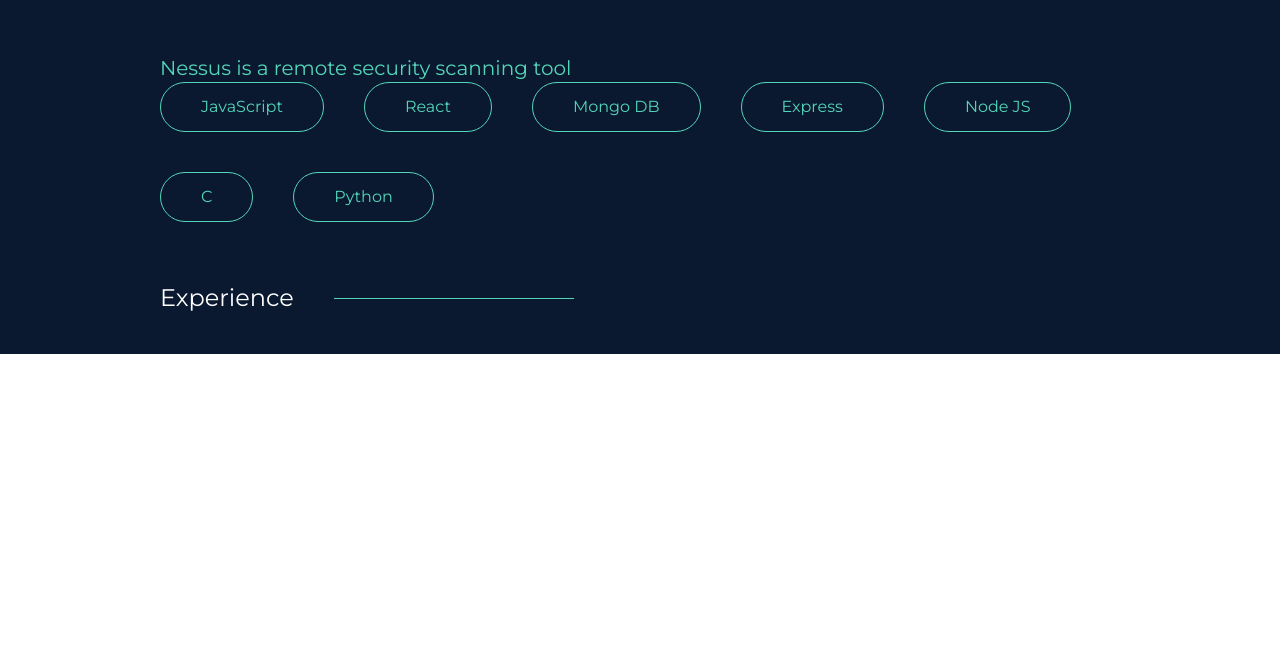
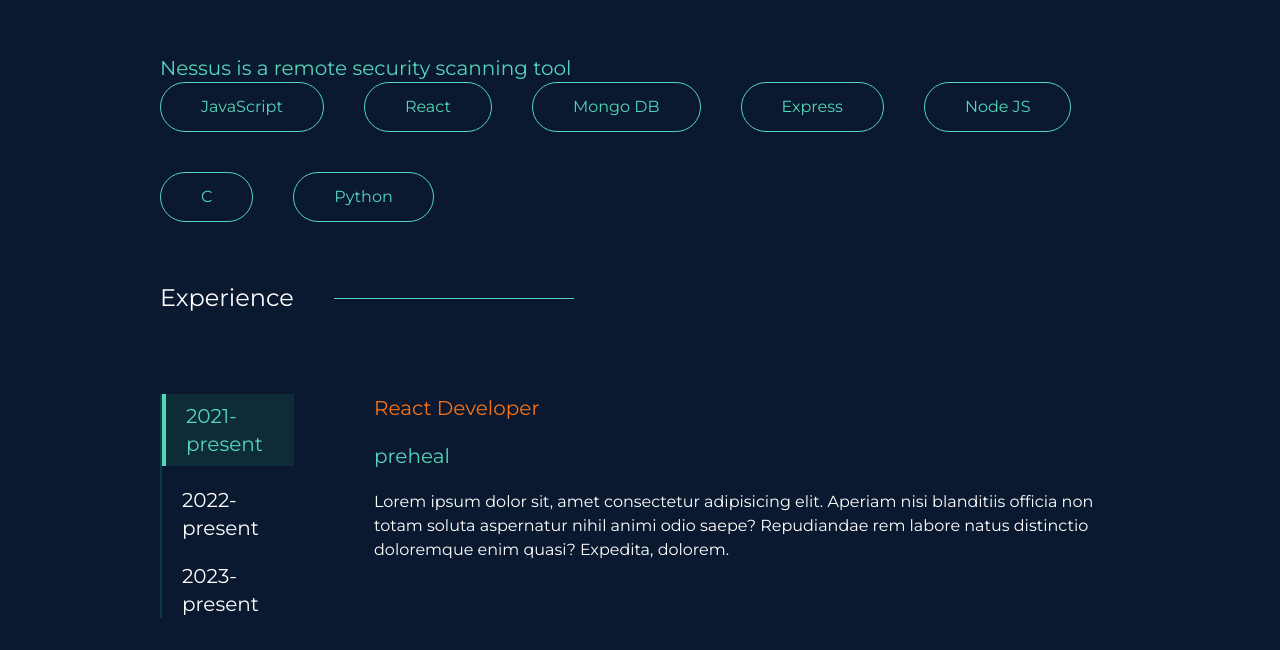
Before and after one commit to Sudhanshu-GIT-00/Mern-Portfolio, a React (Create React App) app in the folder portfolio/: page / in a window 1280 px wide. Shown: the part 1358-2008 px from the top of the page. Before the commit the page ends 1712 px from the top, so only its background shows below. Built offline with nearby package versions, Linux system fonts and the light colour scheme; no server answers.

Commit message:
some done in exprience we change

```diff
--- a/portfolio/src/Pages/Home/Experiences.js
+++ b/portfolio/src/Pages/Home/Experiences.js
@@ -3,23 +3,30 @@ import SectionTitle from '../../components/SectionTitle'
 import { experiences } from '../../resorces/exprience';
 
 function Experiences() {
+    const [selectedItemIndex, setSelectedItemIndex] = React.useState(0);
     return (
         <div>
             <SectionTitle title="Experience" />
-
-            <div className='flex'>
-                <div>
-                    {experiences.map((experience) => (
-                        <div>
-                            <h1 className="text-xl text-white"></h1>
+            <div className='flex py-10 gap-20 sm:flex-col'>
+                <div className='flex flex-col gap-5 border-l-2 border-[#135e4c82] w-1/3 sm:flex-row sm:overflow-scroll sm:w-full'>
+                    {experiences.map((experience, index) => (
+                        <div onClick={() => {
+                            setSelectedItemIndex(index);
+                        }}
+                            className='cursor-pointer'
+                        >
+                            {/* border of margin not good fix next time */}
+                            <h1 className={`text-xl px-5 ${selectedItemIndex === index ? 'text-tertiary border-tertiary border-l-4 ml-[1] bg-[#1a7f5a31] py-2 ' : 'text-white'}`}>{experience.period}</h1>
                         </div>
                     ))}
                 </div>
+                <div className="flex flex-col gap-5">
+                    <h1 className="text-secondary text-xl">{experiences[selectedItemIndex].title}</h1>
+                    <h1 className="text-tertiary text-xl">{experiences[selectedItemIndex].company}</h1>
+                    <p className='text-white'>Lorem ipsum dolor sit, amet consectetur adipisicing elit. Aperiam nisi blanditiis officia non totam soluta aspernatur nihil animi odio saepe? Repudiandae rem labore natus distinctio doloremque enim quasi? Expedita, dolorem.</p>
+                </div>
             </div>
 
-            <div>
-
-            </div>
         </div>
     );
 }
```
